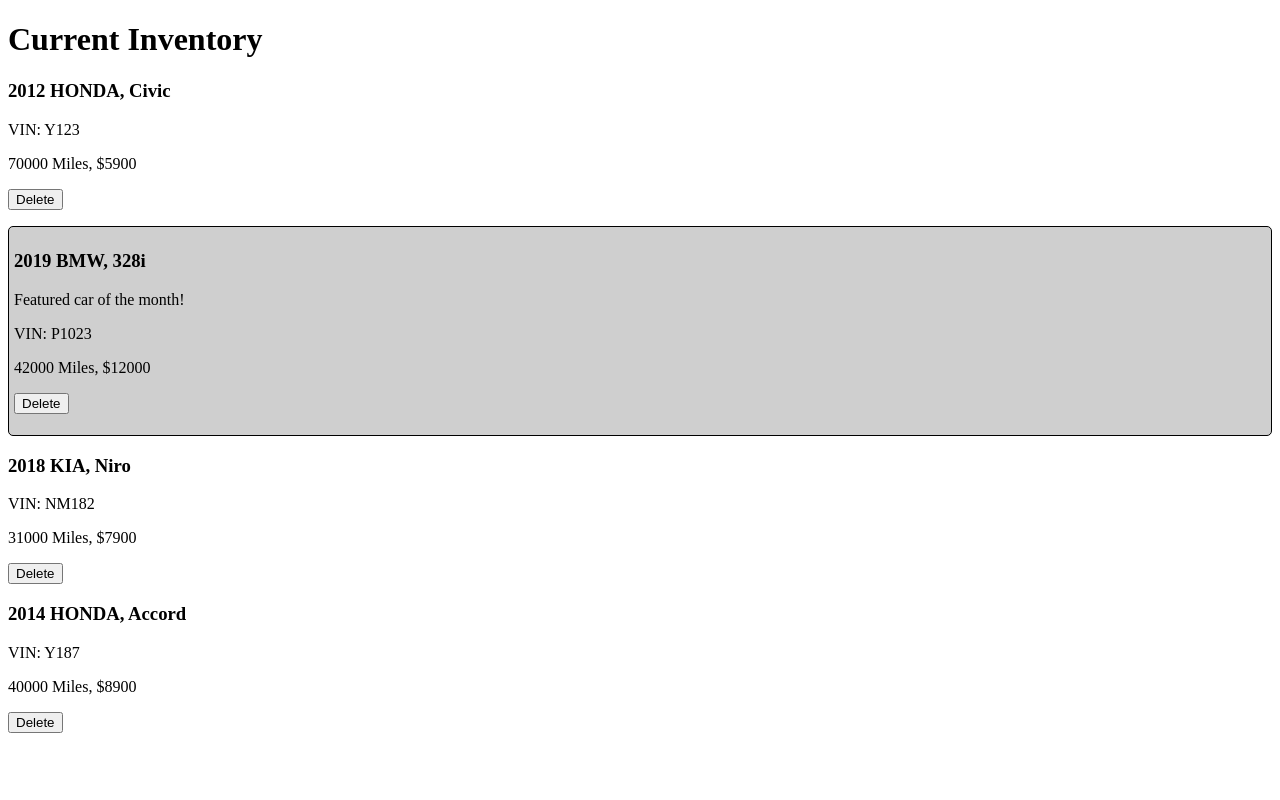
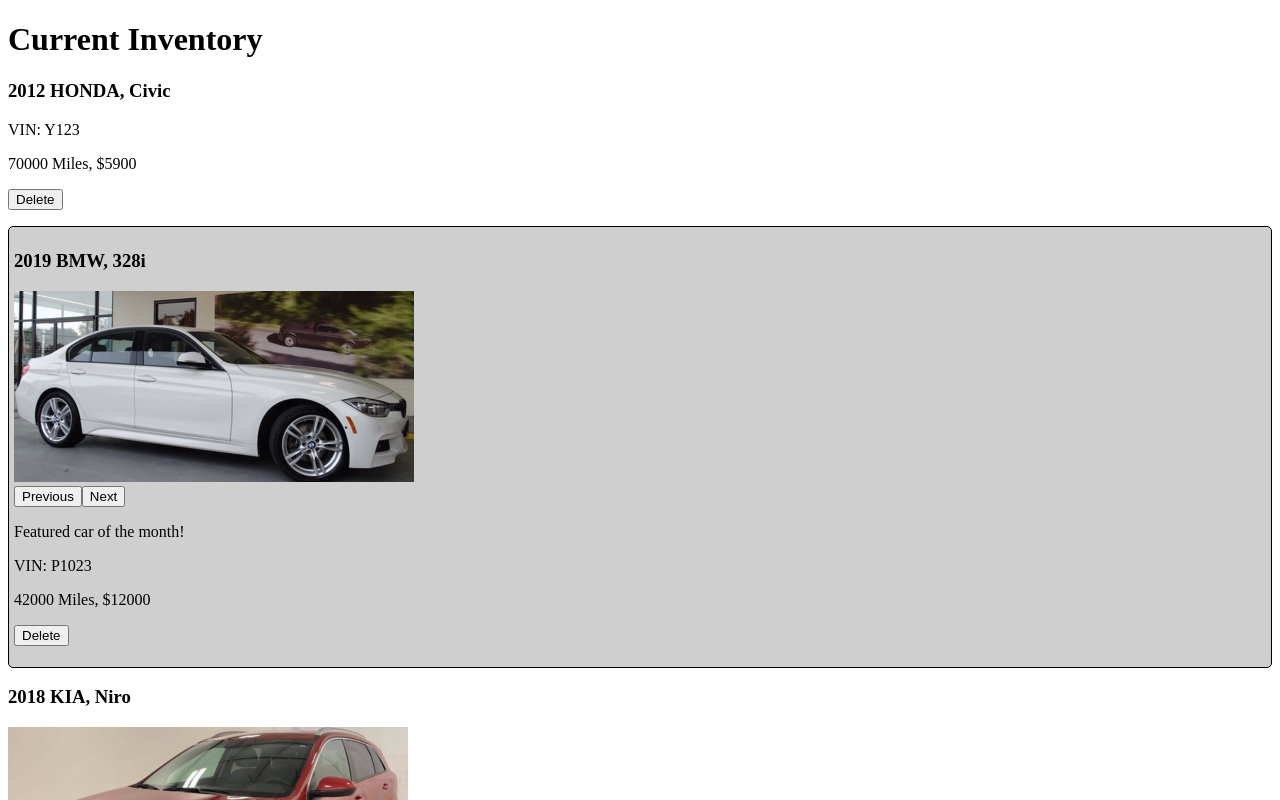
Before and after one commit to asimonia/ng-amazing, an Angular app: page / in a window 1280 px wide. Shown: the top 800 px of the page. Built offline with nearby package versions, Linux system fonts and the light colour scheme.

Commit message:
Add to cars

```diff
--- a/src/app/app.module.ts
+++ b/src/app/app.module.ts
@@ -4,12 +4,14 @@ import { NgModule } from '@angular/core';
 import { AppComponent } from './app.component';
 import { TapCounterComponent } from './tap-counter/tap-counter.component';
 import { DealerInventoryComponent } from './dealer-inventory/dealer-inventory.component';
+import { PhotoGalleryComponent } from './photo-gallery/photo-gallery.component';
 
 @NgModule({
   declarations: [
     AppComponent,
     TapCounterComponent,
-    DealerInventoryComponent
+    DealerInventoryComponent,
+    PhotoGalleryComponent
   ],
   imports: [
     BrowserModule
--- a/src/app/dealer-inventory/dealer-inventory.component.css
+++ b/src/app/dealer-inventory/dealer-inventory.component.css
@@ -4,3 +4,7 @@
   padding: 5px;
   background-color: #cfcfcf;
 }
+
+.gallery {
+  max-width: 400px;
+}
--- a/src/app/dealer-inventory/dealer-inventory.component.html
+++ b/src/app/dealer-inventory/dealer-inventory.component.html
@@ -4,6 +4,9 @@
 <div *ngFor="let car of inventory; trackBy: trackByVIN"
   [ngClass]="{'featured-item': car.featured}">
   <h3>{{car.year}} {{car.make}}, {{car.model}}</h3>
+  <p class="gallery">
+    <app-photo-gallery *ngIf="car.photos.length > 0" [photos]="car.photos"></app-photo-gallery>
+  </p>
   <p *ngIf="car.featured">Featured car of the month!</p>
   <p>VIN: {{car.VIN}}</p>
   <p>{{car.mileage}} Miles, ${{car.price}}</p>
--- /dev/null
+++ b/src/app/photo-gallery/photo-gallery.component.css
@@ -0,0 +1,3 @@
+img {
+  width: 100%;
+}
--- /dev/null
+++ b/src/app/photo-gallery/photo-gallery.component.html
@@ -0,0 +1,9 @@
+<div>
+  <div>
+    <img [src]="imageList[currentIndex]" />
+  </div>
+  <div>
+    <button (click)="movePrevious()">Previous</button>
+    <button (click)="moveNext()">Next</button>
+  </div>
+</div>
--- /dev/null
+++ b/src/app/photo-gallery/photo-gallery.component.ts
@@ -0,0 +1,39 @@
+import { Component, OnInit, Input, Output, EventEmitter } from '@angular/core';
+
+@Component({
+  selector: 'app-photo-gallery',
+  templateUrl: './photo-gallery.component.html',
+  styleUrls: ['./photo-gallery.component.css']
+})
+export class PhotoGalleryComponent implements OnInit {
+
+  @Input('photos')
+  imageList: string[] = [];
+
+  @Output('on-navigate')
+  emitter = new EventEmitter();
+
+  currentIndex = 0;
+
+  constructor() { }
+
+  ngOnInit(): void {
+  }
+
+  moveNext(): void {
+    if (this.currentIndex < this.imageList.length - 1) {
+      this.currentIndex += 1;
+      // Raise event with index as payload
+      this.emitter.emit(this.currentIndex);
+    }
+  }
+
+  movePrevious(): void {
+    if (this.currentIndex > 0) {
+      this.currentIndex -= 1;
+      // Raise event with index as payload
+      this.emitter.emit(this.currentIndex);
+    }
+  }
+
+}
```
Also changed, not shown: 1 other file (tests, documents, lock files or other folders).
